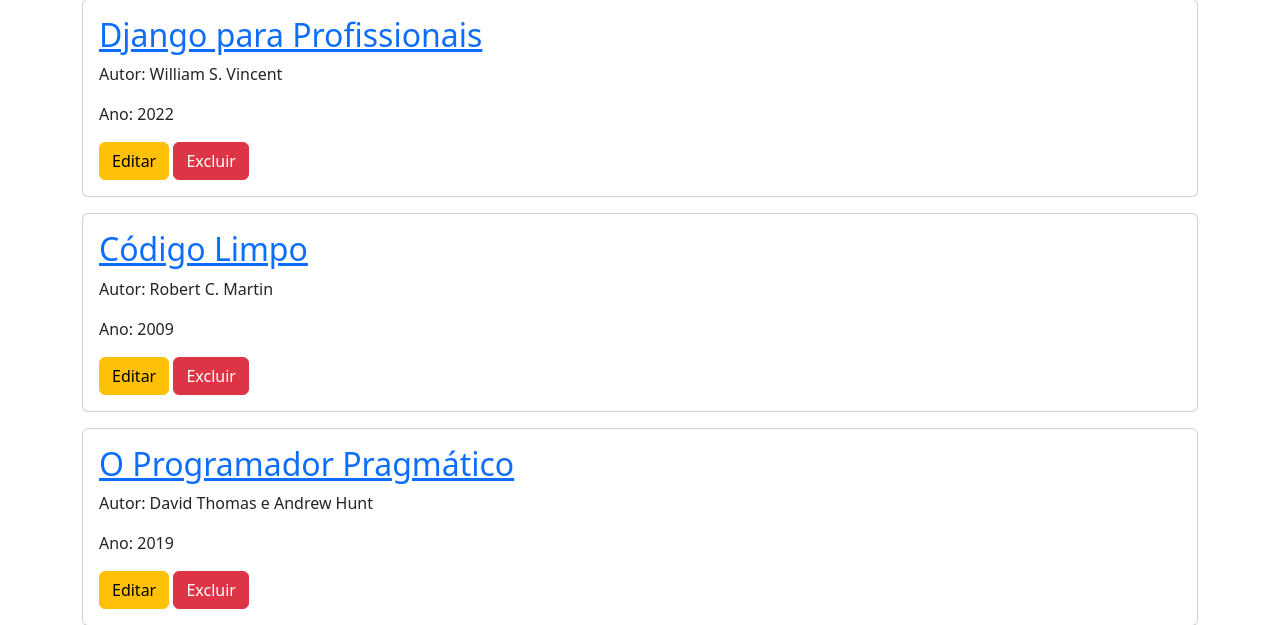
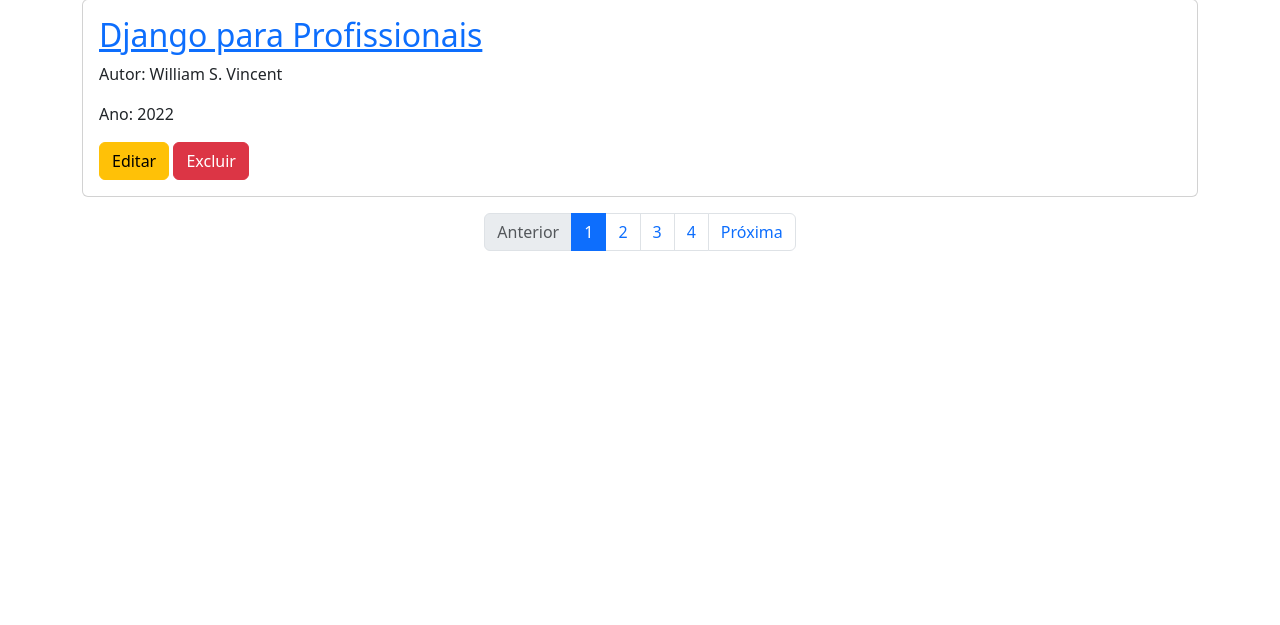
Before and after one commit to andrediniz518/biblioteca, a Django app: page /livros/ in a window 1280 px wide. Shown: the part 588-1213 px from the top of the page. After the commit the page ends 839 px from the top, so only its background shows below. Run offline with Django 5.2, Linux system fonts and the light colour scheme; data comes from the database, SQL or seed files in the repository.

Commit message:
Adiciona paginação na lista de livros

```diff
--- a/livros/templates/livros/lista_livros.html
+++ b/livros/templates/livros/lista_livros.html
@@ -45,6 +45,53 @@
             </div>
         </div>
     {% endfor %}
+
+<nav aria-label="Paginação">
+    <ul class="pagination justify-content-center">
+
+        {% if livros.has_previous %}
+            <li class="page-item">
+                <a class="page-link" href="?pagina={{ livros.previous_page_number }}">
+                    Anterior
+                </a>
+            </li>
+        {% else %}
+            <li class="page-item disabled">
+                <span class="page-link">Anterior</span>
+            </li>
+        {% endif %}
+
+        {% for num in livros.paginator.page_range %}
+
+            {% if livros.number == num %}
+                <li class="page-item active">
+                    <span class="page-link">{{ num }}</span>
+                </li>
+            {% else %}
+                <li class="page-item">
+                    <a class="page-link" href="?pagina={{ num }}">
+                        {{ num }}
+                    </a>
+                </li>
+            {% endif %}
+
+        {% endfor %}
+
+        {% if livros.has_next %}
+            <li class="page-item">
+                <a class="page-link" href="?pagina={{ livros.next_page_number }}">
+                    Próxima
+                </a>
+            </li>
+        {% else %}
+            <li class="page-item disabled">
+                <span class="page-link">Próxima</span>
+            </li>
+        {% endif %}
+
+    </ul>
+</nav>
+
 </div>
 
 </body>
--- a/livros/views.py
+++ b/livros/views.py
@@ -2,12 +2,17 @@
 from .models import Livro
 from .forms import LivroForm
 from django.contrib import messages
-
+from django.core.paginator import Paginator
 
 # Create your views here.
 
 def lista_livros(request):
     livros = Livro.objects.all()
+
+    paginator = Paginator(livros, 3)
+    pagina = request.GET.get('pagina')
+    livros = paginator.get_page(pagina)
+
     contexto = {
         'livros': livros
     }
```
Also changed, not shown: README.md.
